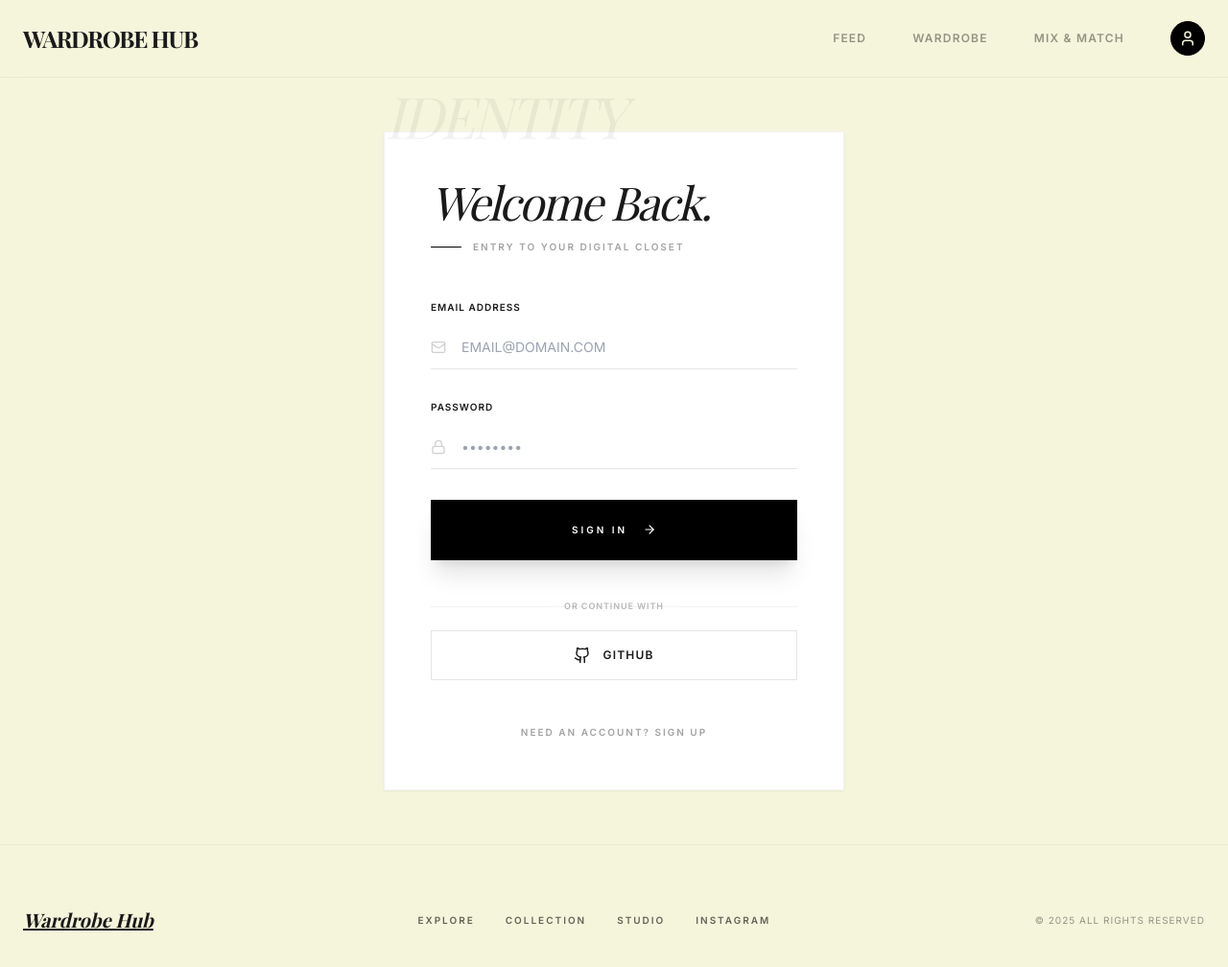
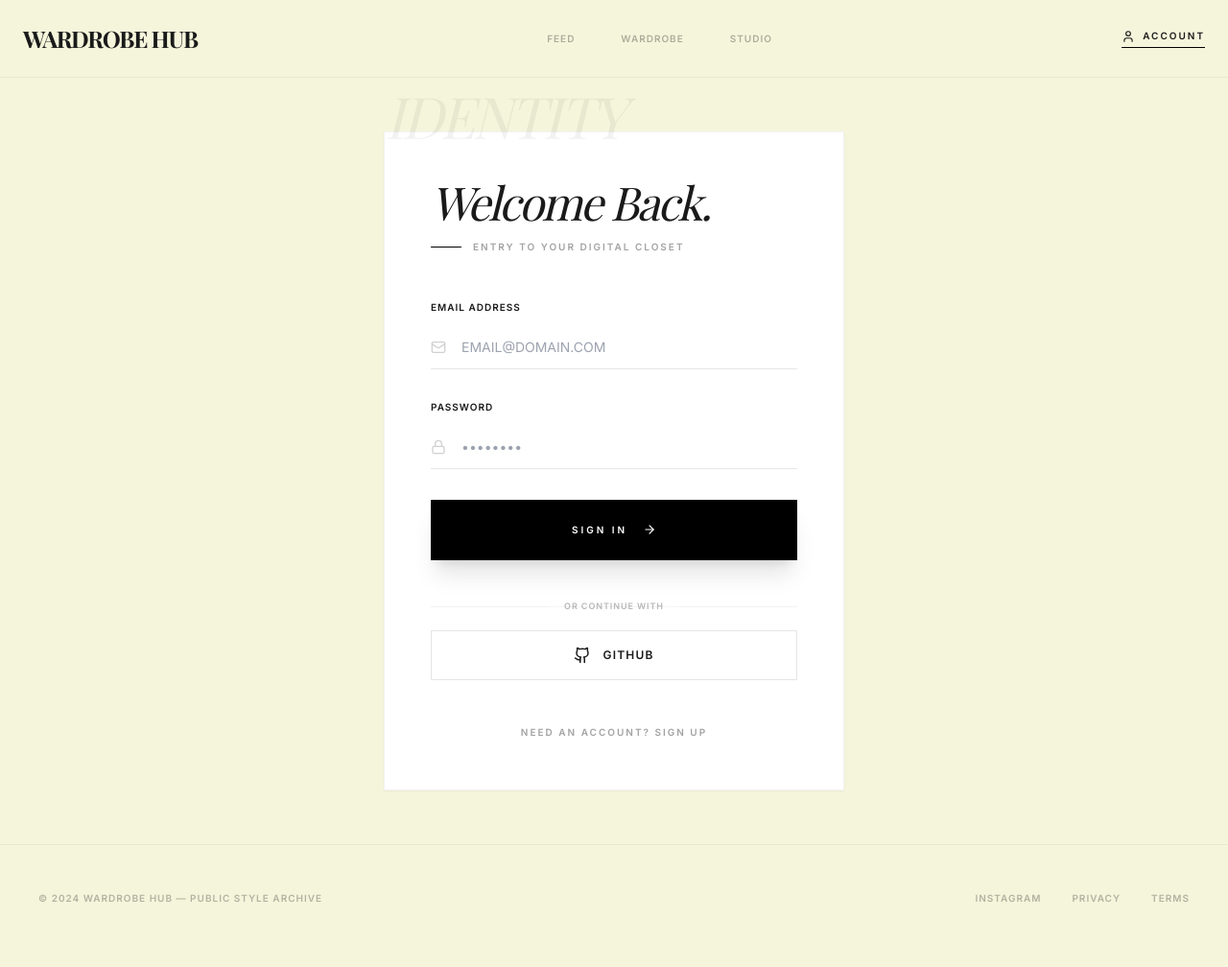
Before and after one commit to Musabasra/wardrobe-hub, a React (Vite) app: page /auth in a window 1280 px wide. Shown: the top 1008 px of the page at 96% size. Built offline with nearby package versions, Linux system fonts and the light colour scheme; a web font is replaced by a local one.

Commit message:
feat: Protect routes with authentication
Implement a `ProtectedRoute` component to safeguard specific routes and ensure users are authenticated before accessing them. Unauthenticated users will be redirected to the authentication page.

```diff
--- a/App.tsx
+++ b/App.tsx
@@ -1,26 +1,29 @@
-import React from 'react';
 import { BrowserRouter as Router, Routes, Route } from 'react-router-dom';
 import { Layout } from './components/Layout';
+import { ProtectedRoute } from './components/ProtectedRoute';
 import Landing from './pages/Landing';
 import Feed from './pages/Feed';
 import Wardrobe from './pages/Wardrobe';
 import MixMatchLab from './pages/MixMatchLab';
 import Auth from './pages/Auth';
 
-const App: React.FC = () => {
+function App() {
   return (
     <Router>
       <Layout>
         <Routes>
+          {/* Public: Anyone can see these */}
           <Route path="/" element={<Landing />} />
-          <Route path="/feed" element={<Feed />} />
-          <Route path="/wardrobe" element={<Wardrobe />} />
-          <Route path="/lab" element={<MixMatchLab />} />
           <Route path="/auth" element={<Auth />} />
+
+          {/* Protected: Redirects to /auth if not logged in */}
+          <Route path="/feed" element={<ProtectedRoute><Feed /></ProtectedRoute>} />
+          <Route path="/wardrobe" element={<ProtectedRoute><Wardrobe /></ProtectedRoute>} />
+          <Route path="/lab" element={<ProtectedRoute><MixMatchLab /></ProtectedRoute>} />
         </Routes>
       </Layout>
     </Router>
   );
-};
+}
 
 export default App;
--- a/components/Layout.tsx
+++ b/components/Layout.tsx
@@ -1,104 +1,75 @@
 import React from 'react';
-import { Link, useLocation, useNavigate } from 'react-router-dom';
-import { Menu, X, ShoppingBag, LayoutGrid, Sparkles, User, LogIn } from 'lucide-react';
-import { motion, AnimatePresence } from 'framer-motion';
+import { Link, useLocation } from 'react-router-dom';
+import { Sparkles, ShoppingBag, LayoutGrid, User } from 'lucide-react';
 
 export const Layout: React.FC<{ children: React.ReactNode }> = ({ children }) => {
-  const [isOpen, setIsOpen] = React.useState(false);
   const location = useLocation();
-  const navigate = useNavigate();
+
+  // LOGIC: Check if we are on the landing page
+  const isLandingPage = location.pathname === '/';
 
   const navItems = [
     { name: 'Feed', path: '/feed', icon: Sparkles },
     { name: 'Wardrobe', path: '/wardrobe', icon: ShoppingBag },
-    { name: 'Mix & Match', path: '/lab', icon: LayoutGrid },
+    { name: 'Studio', path: '/lab', icon: LayoutGrid },
   ];
-
-  const isActive = (path: string) => location.pathname === path;
 
   return (
     <div className="min-h-screen flex flex-col bg-[#F5F5DC]">
+      {/* Navigation Header */}
       <header className="fixed top-0 w-full bg-[#F5F5DC]/90 backdrop-blur-md z-50 border-b border-black/5">
         <div className="max-w-7xl mx-auto px-6 h-20 flex items-center justify-between">
+
+          {/* Logo */}
           <Link to="/" className="text-2xl editorial-font font-bold tracking-tighter">
             WARDROBE HUB
           </Link>
 
-          {/* Desktop Nav */}
-          <nav className="hidden md:flex items-center space-x-12 text-xs font-bold uppercase tracking-widest">
+          {/* HIDE NAV LINKS ON LANDING PAGE */}
+          {!isLandingPage && (
+            <nav className="hidden md:flex items-center space-x-12 text-[10px] font-bold uppercase tracking-widest">
               {navItems.map((item) => (
                 <Link
                   key={item.path}
                   to={item.path}
-                className={`transition-all duration-300 hover:opacity-100 ${
-                  isActive(item.path) ? 'text-black' : 'text-black/40'
+                  className={`transition-all duration-300 hover:text-black ${
+                    location.pathname === item.path ? 'text-black' : 'text-black/30'
                   }`}
                 >
                   {item.name}
                 </Link>
               ))}
+            </nav>
+          )}
 
-            {/* Design-Match: The Profile/Auth Circle */}
-            <button
-              onClick={() => navigate('/auth')}
-              className={`p-2 rounded-full border border-black transition-all ${
-                isActive('/auth') ? 'bg-black text-[#F5F5DC]' : 'hover:bg-black hover:text-[#F5F5DC]'
-              }`}
+          {/* Right Side Action */}
+          <div className="flex items-center gap-4">
+            <Link
+              to="/auth"
+              className="text-[10px] font-bold uppercase tracking-[0.2em] border-b border-black pb-1 hover:opacity-50 transition-opacity flex items-center gap-2"
             >
-              <User size={18} />
-            </button>
-          </nav>
-
-          {/* Mobile Menu Toggle */}
-          <button className="md:hidden p-2" onClick={() => setIsOpen(!isOpen)}>
-            {isOpen ? <X size={24} /> : <Menu size={24} />}
-          </button>
+              {!isLandingPage && <User size={14} />}
+              {isLandingPage ? 'Enter App' : 'Account'}
+            </Link>
+          </div>
         </div>
       </header>
 
-      {/* Mobile Nav Overlay */}
-      <AnimatePresence>
-        {isOpen && (
-          <motion.div
-            initial={{ opacity: 0 }}
-            animate={{ opacity: 1 }}
-            exit={{ opacity: 0 }}
-            className="fixed inset-0 bg-[#F5F5DC] z-[60] flex flex-col items-center justify-center space-y-8"
-          >
-            <button className="absolute top-6 right-6" onClick={() => setIsOpen(false)}><X size={32} /></button>
-            {navItems.map((item) => (
-              <Link
-                key={item.path}
-                to={item.path}
-                onClick={() => setIsOpen(false)}
-                className="text-4xl editorial-font font-bold"
-              >
-                {item.name}
-              </Link>
-            ))}
-            <Link to="/auth" onClick={() => setIsOpen(false)} className="text-xl uppercase tracking-widest border-t border-black/10 pt-8 w-1/2 text-center">
-              Account
-            </Link>
-          </motion.div>
-        )}
-      </AnimatePresence>
-
+      {/* Page Content */}
       <main className="flex-grow pt-20">
         {children}
       </main>
 
-      {/* Design-Match Footer: Clean Cream Footer */}
-      <footer className="bg-[#F5F5DC] border-t border-black/5 py-16">
-        <div className="max-w-7xl mx-auto px-6 flex flex-col md:flex-row justify-between items-center gap-8">
-          <div className="text-xl editorial-font font-bold italic underline">Wardrobe Hub</div>
-          <div className="flex gap-8 text-[10px] uppercase tracking-[0.2em] font-bold text-black/60">
-            <Link to="/feed">Explore</Link>
-            <Link to="/wardrobe">Collection</Link>
-            <Link to="/lab">Studio</Link>
-            <span>Instagram</span>
-          </div>
-          <div className="text-[10px] text-black/40 uppercase tracking-widest">
-            © 2025 All Rights Reserved
+      {/* Minimal Footer */}
+      <footer className="py-12 border-t border-black/5 px-10">
+        <div className="max-w-7xl mx-auto flex flex-col md:flex-row justify-between items-center gap-6">
+          <span className="text-[10px] font-bold uppercase tracking-widest opacity-30">
+            © 2024 Wardrobe Hub — Public Style Archive
+          </span>
+          <div className="flex gap-8 text-[10px] font-bold uppercase tracking-widest opacity-30">
+            <a href="#" className="hover:opacity-100 transition-opacity">Instagram</a>
+            <a href="#" className="hover:opacity-100 transition-opacity">Privacy</a>
+            <a href="#" className="hover:opacity-100 transition-opacity">Terms</a>
           </div>
         </div>
       </footer>
--- /dev/null
+++ b/components/ProtectedRoute.tsx
@@ -0,0 +1,16 @@
+import React from 'react';
+import { Navigate, useLocation } from 'react-router-dom';
+
+export const ProtectedRoute: React.FC<{ children: React.ReactNode }> = ({ children }) => {
+  // Logic: For now, we simulate "Not Logged In"
+  // When you build your backend, this will check for a token or user session
+  const isAuthenticated = false;
+  const location = useLocation();
+
+  if (!isAuthenticated) {
+    // If not logged in, send them to the login page
+    return <Navigate to="/auth" state={{ from: location }} replace />;
+  }
+
+  return <>{children}</>;
+};
```
Lines whose indentation alone changed are shown as unchanged.
